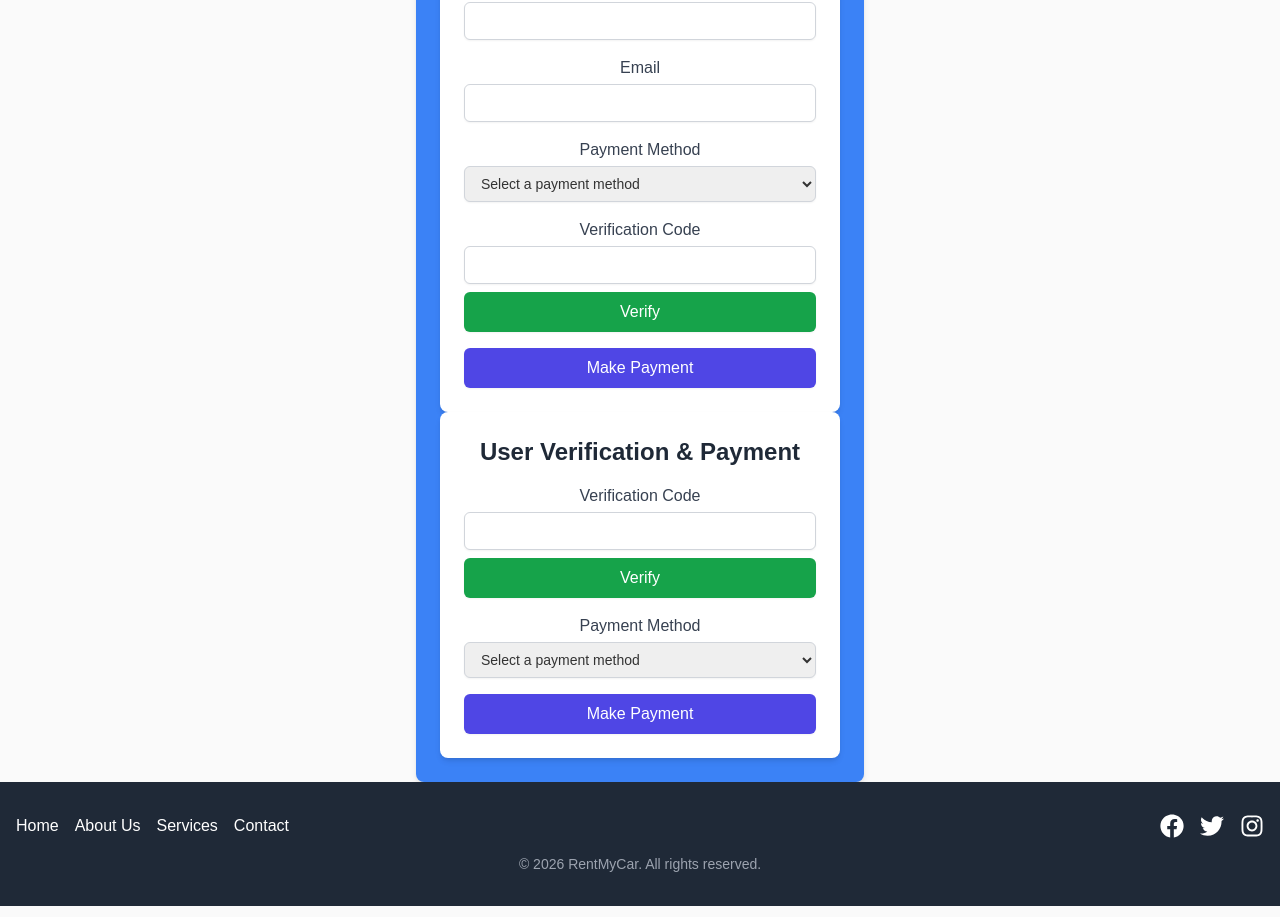
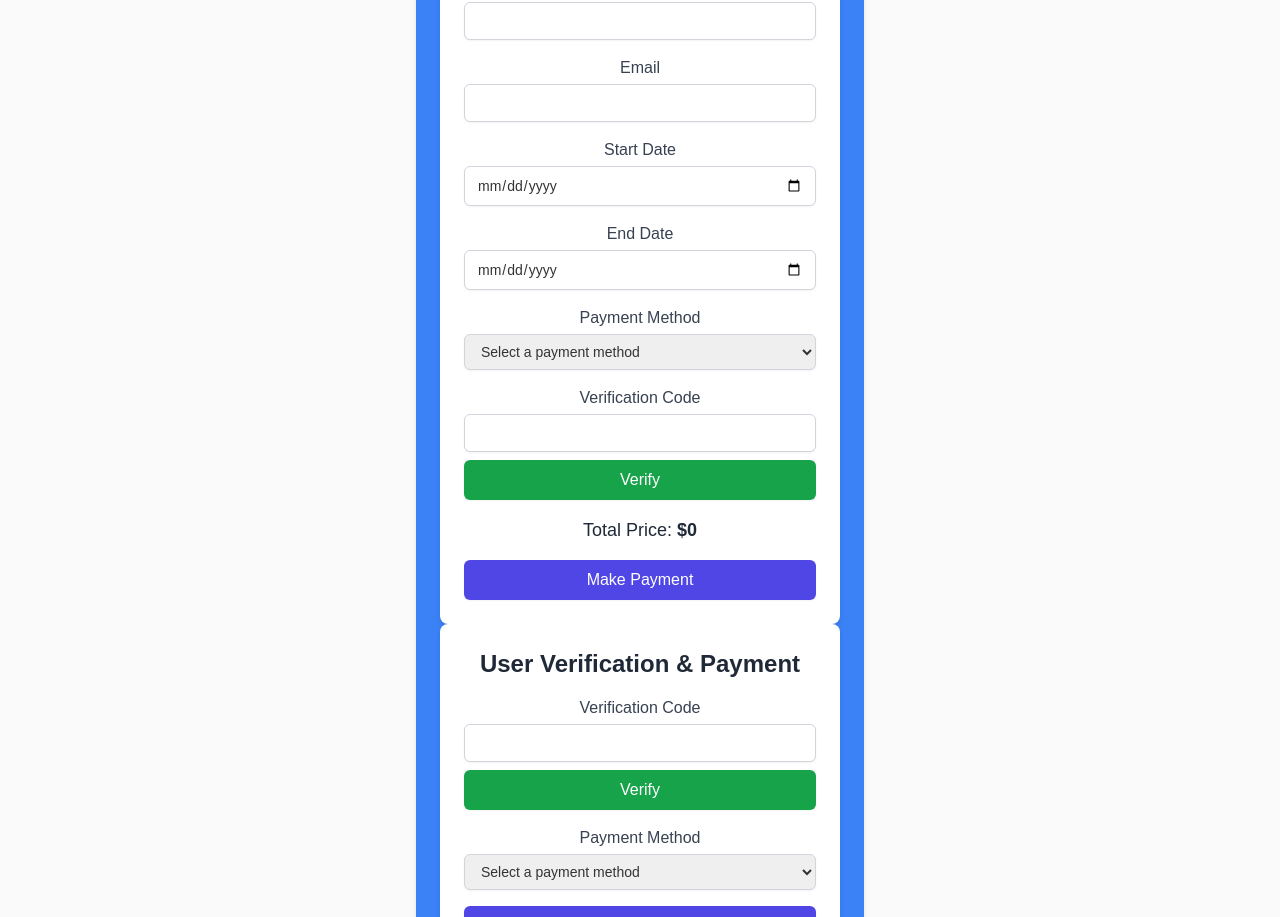
Before and after one commit to nilamgawade2111/RentMyCar, a React (Vite) app: page /booking/1 in a window 1280 px wide. Shown: the part 960-1877 px from the top of the page. Built offline with nearby package versions, Linux system fonts and the light colour scheme.

Commit message:
AutoCAR Agent: REN-85 - Implement Booking Feature with UI and Mock Data

```diff
--- a/src/App.jsx
+++ b/src/App.jsx
@@ -18,6 +18,7 @@ function App() {
           <Route path="/booking/:carId" element={<BookingPage />} />
           <Route path="/about" element={<div>About Page</div>} />
           <Route path="/services" element={<div>Services Page</div>} />
+          <Route path="/booking" element={<BookingPage />} />
         </Routes>
         <Footer />
       </div>
--- a/src/components/BookingForm.jsx
+++ b/src/components/BookingForm.jsx
@@ -19,6 +19,7 @@ const BookingForm = () => {
   const [availability, setAvailability] = useState(true);
 
   useEffect(() => {
+    const checkAvailability = () => {
       if (startDate && endDate) {
         const days = Math.max(0, (new Date(endDate) - new Date(startDate)) / (1000 * 60 * 60 * 24));
         const pricePerDay = parseInt(car.price.replace('$', '').replace('/day', ''), 10);
@@ -31,6 +32,12 @@ const BookingForm = () => {
         );
         setAvailability(!isUnavailable);
       }
+    };
+
+    checkAvailability();
+    const interval = setInterval(checkAvailability, 5000);
+
+    return () => clearInterval(interval);
   }, [startDate, endDate, car.price]);
 
   const handleBooking = () => {
--- a/src/components/CarList.jsx
+++ b/src/components/CarList.jsx
@@ -4,14 +4,24 @@ import CarListItem from './CarListItem';
 
 const CarList = () => {
   const [availableCars, setAvailableCars] = useState([]);
+  const [loading, setLoading] = useState(true);
+  const [error, setError] = useState(null);
 
   useEffect(() => {
-    const fetchAvailability = () => {
-      const updatedCars = mockCars.map(car => ({
-        ...car,
-        available: Math.random() > 0.3,
-      }));
-      setAvailableCars(updatedCars);
+    const fetchAvailability = async () => {
+      try {
+        setLoading(true);
+        await new Promise((resolve) => setTimeout(resolve, 1000));
+        const updatedCars = mockCars.map(car => ({
+          ...car,
+          available: Math.random() > 0.3,
+        }));
+        setAvailableCars(updatedCars.filter(car => car.available));
+      } catch (err) {
+        setError('Failed to fetch car availability');
+      } finally {
+        setLoading(false);
+      }
     };
 
     fetchAvailability();
@@ -20,11 +30,25 @@ const CarList = () => {
     return () => clearInterval(interval);
   }, []);
 
+  if (loading) {
+    return <div className="text-center text-gray-500">Loading available cars...</div>;
+  }
+
+  if (error) {
+    return <div className="text-center text-red-500">{error}</div>;
+  }
+
   return (
     <div className="p-8 grid grid-cols-1 sm:grid-cols-2 lg:grid-cols-3 gap-6">
-      {availableCars.map(car => (
-        <CarListItem key={car.id} car={car} />
-      ))}
+      {availableCars.length > 0 ? (
+        availableCars.map(car => (
+          <CarListItem key={car.id} car={car} />
+        ))
+      ) : (
+        <div className="col-span-full text-center text-gray-500">
+          No cars available at the moment.
+        </div>
+      )}
     </div>
   );
 };
--- a/src/components/CarListItem.jsx
+++ b/src/components/CarListItem.jsx
@@ -1,12 +1,26 @@
-import React from 'react';
+import React, { useState, useEffect } from 'react';
 import { Link } from 'react-router-dom';
 import PropTypes from 'prop-types';
 
 const CarListItem = ({ car }) => {
+  const [isAvailable, setIsAvailable] = useState(car.available);
+
+  useEffect(() => {
+    const checkAvailability = () => {
+      // Simulate real-time availability check
+      setIsAvailable(Math.random() > 0.3);
+    };
+
+    checkAvailability();
+    const interval = setInterval(checkAvailability, 5000);
+
+    return () => clearInterval(interval);
+  }, []);
+
   return (
     <div
       className={`bg-white rounded-lg shadow-md hover:shadow-xl transition-all duration-300 hover:scale-105 cursor-pointer ${
-        car.available ? '' : 'opacity-50 cursor-not-allowed'
+        isAvailable ? '' : 'opacity-50 cursor-not-allowed'
       }`}
     >
       <img
@@ -23,7 +37,7 @@ const CarListItem = ({ car }) => {
             <li key={index}>{feature}</li>
           ))}
         </ul>
-        {car.available ? (
+        {isAvailable ? (
           <Link
             to={`/booking/${car.id}`}
             className="mt-4 inline-block bg-indigo-600 text-white py-2 px-4 rounded-md shadow-sm hover:bg-indigo-700 focus:outline-none focus:ring-2 focus:ring-offset-2 focus:ring-indigo-500 transition-all duration-300"
--- a/src/components/PaymentGateway.jsx
+++ b/src/components/PaymentGateway.jsx
@@ -1,12 +1,25 @@
 import React, { useState, useEffect } from 'react';
+import { differenceInDays } from 'date-fns';
 
 const PaymentGateway = ({ car }) => {
+  const [startDate, setStartDate] = useState('');
+  const [endDate, setEndDate] = useState('');
+  const [totalPrice, setTotalPrice] = useState(0);
   const [userName, setUserName] = useState('');
   const [userEmail, setUserEmail] = useState('');
   const [paymentMethod, setPaymentMethod] = useState('');
   const [verificationCode, setVerificationCode] = useState('');
   const [isVerified, setIsVerified] = useState(false);
   const [paymentStatus, setPaymentStatus] = useState('');
+  const [isProcessing, setIsProcessing] = useState(false);
+
+  useEffect(() => {
+    if (startDate && endDate) {
+      const days = differenceInDays(new Date(endDate), new Date(startDate));
+      const pricePerDay = car.pricePerDay;
+      setTotalPrice(days > 0 ? days * pricePerDay : 0);
+    }
+  }, [startDate, endDate, car.pricePerDay]);
 
   const handleVerification = () => {
     if (verificationCode === '1234') {
@@ -19,8 +32,12 @@ const PaymentGateway = ({ car }) => {
 
   const handlePayment = () => {
     if (userName && userEmail && paymentMethod && isVerified) {
-      setPaymentStatus('Payment Successful');
-      alert(`Payment successful for ${car.name}!\nName: ${userName}\nEmail: ${userEmail}`);
+      setIsProcessing(true);
+      setTimeout(() => {
+        setPaymentStatus('Payment Successful');
+        setIsProcessing(false);
+        alert(`Payment successful for ${car.name}!\nName: ${userName}\nEmail: ${userEmail}`);
+      }, 2000);
     } else {
       alert('Please fill in all fields correctly and complete verification.');
     }
@@ -49,6 +66,28 @@ const PaymentGateway = ({ car }) => {
           onChange={(e) => setUserEmail(e.target.value)}
           className="mt-1 block w-full px-3 py-2 border border-gray-300 rounded-md shadow-sm focus:outline-none focus:ring-indigo-500 focus:border-indigo-500 sm:text-sm"
           aria-label="User Email"
+        />
+      </div>
+      <div className="mb-4">
+        <label htmlFor="start-date" className="block text-gray-700">Start Date</label>
+        <input
+          type="date"
+          id="start-date"
+          value={startDate}
+          onChange={(e) => setStartDate(e.target.value)}
+          className="mt-1 block w-full px-3 py-2 border border-gray-300 rounded-md shadow-sm focus:outline-none focus:ring-indigo-500 focus:border-indigo-500 sm:text-sm"
+          aria-label="Start Date"
+        />
+      </div>
+      <div className="mb-4">
+        <label htmlFor="end-date" className="block text-gray-700">End Date</label>
+        <input
+          type="date"
+          id="end-date"
+          value={endDate}
+          onChange={(e) => setEndDate(e.target.value)}
+          className="mt-1 block w-full px-3 py-2 border border-gray-300 rounded-md shadow-sm focus:outline-none focus:ring-indigo-500 focus:border-indigo-500 sm:text-sm"
+          aria-label="End Date"
         />
       </div>
       <div className="mb-4">
@@ -84,13 +123,16 @@ const PaymentGateway = ({ car }) => {
           Verify
         </button>
       </div>
+      <div className="mb-4">
+        <p className="text-lg text-gray-800">Total Price: <span className="font-bold">${totalPrice}</span></p>
+      </div>
       <button
         type="button"
         onClick={handlePayment}
-        className="w-full bg-indigo-600 text-white py-2 px-4 rounded-md shadow-sm hover:bg-indigo-700 focus:outline-none focus:ring-2 focus:ring-offset-2 focus:ring-indigo-500 transition-all duration-300"
-        disabled={!userName || !userEmail || !paymentMethod || !isVerified}
+        className={`w-full bg-indigo-600 text-white py-2 px-4 rounded-md shadow-sm hover:bg-indigo-700 focus:outline-none focus:ring-2 focus:ring-offset-2 focus:ring-indigo-500 transition-all duration-300 ${isProcessing ? 'opacity-50 cursor-not-allowed' : ''}`}
+        disabled={!userName || !userEmail || !startDate || !endDate || totalPrice <= 0 || !paymentMethod || !isVerified || isProcessing}
       >
-        Make Payment
+        {isProcessing ? 'Processing...' : 'Make Payment'}
       </button>
       {paymentStatus && (
         <div className="mt-4 text-green-600 font-bold">
--- a/src/components/UserVerification.jsx
+++ b/src/components/UserVerification.jsx
@@ -5,6 +5,7 @@ const UserVerification = () => {
   const [isVerified, setIsVerified] = useState(false);
   const [paymentMethod, setPaymentMethod] = useState('');
   const [paymentStatus, setPaymentStatus] = useState('');
+  const [isProcessing, setIsProcessing] = useState(false);
 
   const handleVerification = () => {
     if (verificationCode === '1234') {
@@ -17,8 +18,12 @@ const UserVerification = () => {
 
   const handlePayment = () => {
     if (paymentMethod && isVerified) {
-      setPaymentStatus('Payment Successful');
-      alert('Payment successful!');
+      setIsProcessing(true);
+      setTimeout(() => {
+        setPaymentStatus('Payment Successful');
+        setIsProcessing(false);
+        alert('Payment successful!');
+      }, 2000);
     } else {
       alert('Please select a payment method and complete verification.');
     }
@@ -63,10 +68,10 @@ const UserVerification = () => {
       <button
         type="button"
         onClick={handlePayment}
-        className="w-full bg-indigo-600 text-white py-2 px-4 rounded-md shadow-sm hover:bg-indigo-700 focus:outline-none focus:ring-2 focus:ring-offset-2 focus:ring-indigo-500 transition-all duration-300"
-        disabled={!paymentMethod || !isVerified}
+        className={`w-full bg-indigo-600 text-white py-2 px-4 rounded-md shadow-sm hover:bg-indigo-700 focus:outline-none focus:ring-2 focus:ring-offset-2 focus:ring-indigo-500 transition-all duration-300 ${isProcessing ? 'opacity-50 cursor-not-allowed' : ''}`}
+        disabled={!paymentMethod || !isVerified || isProcessing}
       >
-        Make Payment
+        {isProcessing ? 'Processing...' : 'Make Payment'}
       </button>
       {paymentStatus && (
         <div className="mt-4 text-green-600 font-bold">
--- a/src/hooks/useAvailability.js
+++ b/src/hooks/useAvailability.js
@@ -1,5 +1,5 @@
 import { useState, useEffect, useCallback } from 'react';
-import mockCars from '../data/mockData';
+import mockCars from '../data/mockCars';
 
 const useAvailability = () => {
   const [availableCars, setAvailableCars] = useState([]);
@@ -7,16 +7,13 @@ const useAvailability = () => {
   const [error, setError] = useState(null);
 
   useEffect(() => {
-    // Simulate fetching data from an API
     const fetchCars = async () => {
       try {
         setLoading(true);
-        // Simulating network delay
         await new Promise((resolve) => setTimeout(resolve, 1000));
-        // Simulate real-time availability by randomly marking some cars as unavailable
         const updatedCars = mockCars.map(car => ({
           ...car,
-          available: Math.random() > 0.2, // 80% chance of being available
+          available: Math.random() > 0.2,
         }));
         setAvailableCars(updatedCars);
       } catch (err) {
@@ -27,7 +24,7 @@ const useAvailability = () => {
     };
 
     fetchCars();
-    const interval = setInterval(fetchCars, 5000); // Simulate real-time updates every 5 seconds
+    const interval = setInterval(fetchCars, 5000);
 
     return () => clearInterval(interval);
   }, []);
@@ -40,7 +37,7 @@ const useAvailability = () => {
         ...updatedCars[carIndex],
         isBooked: true,
         bookingDetails: { startDate, endDate },
-        available: false, // Mark as unavailable once booked
+        available: false,
       };
       setAvailableCars(updatedCars);
       return true;
```
Lines whose indentation alone changed are shown as unchanged.
